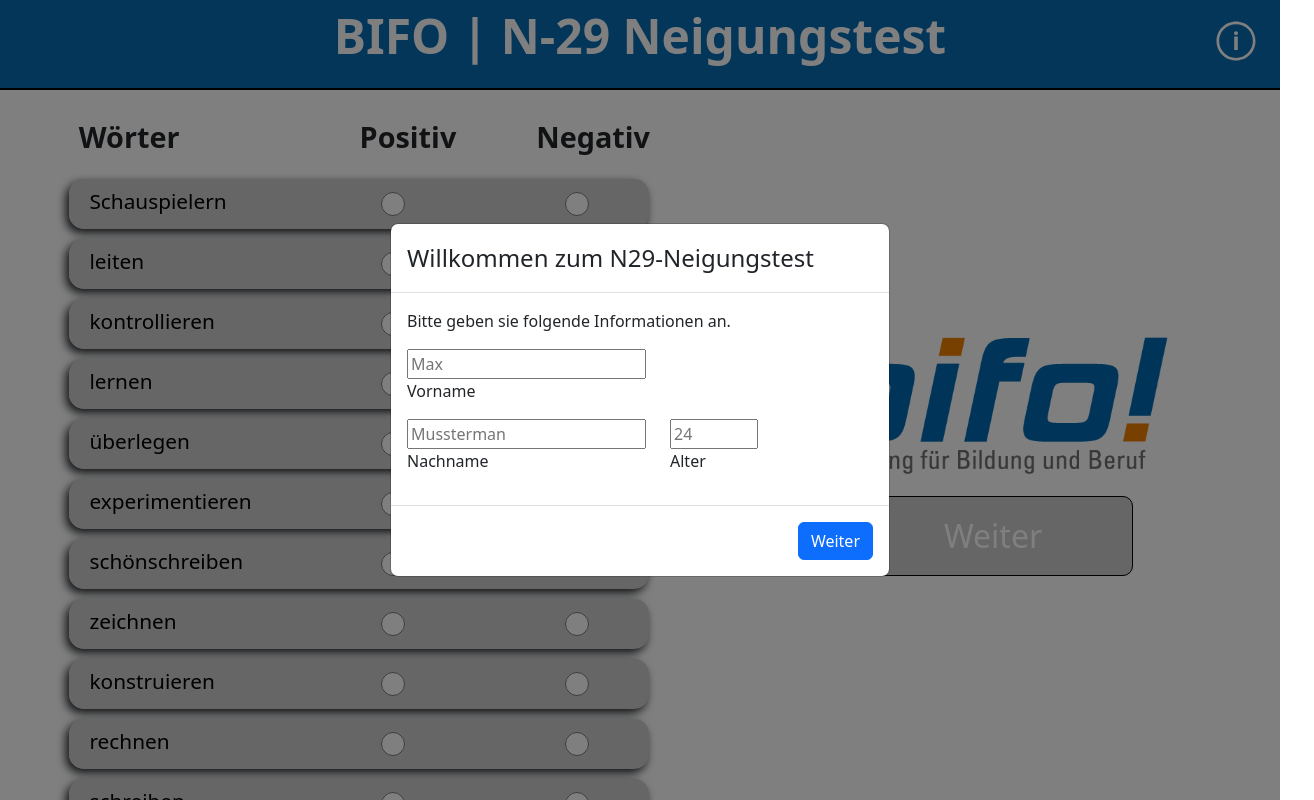
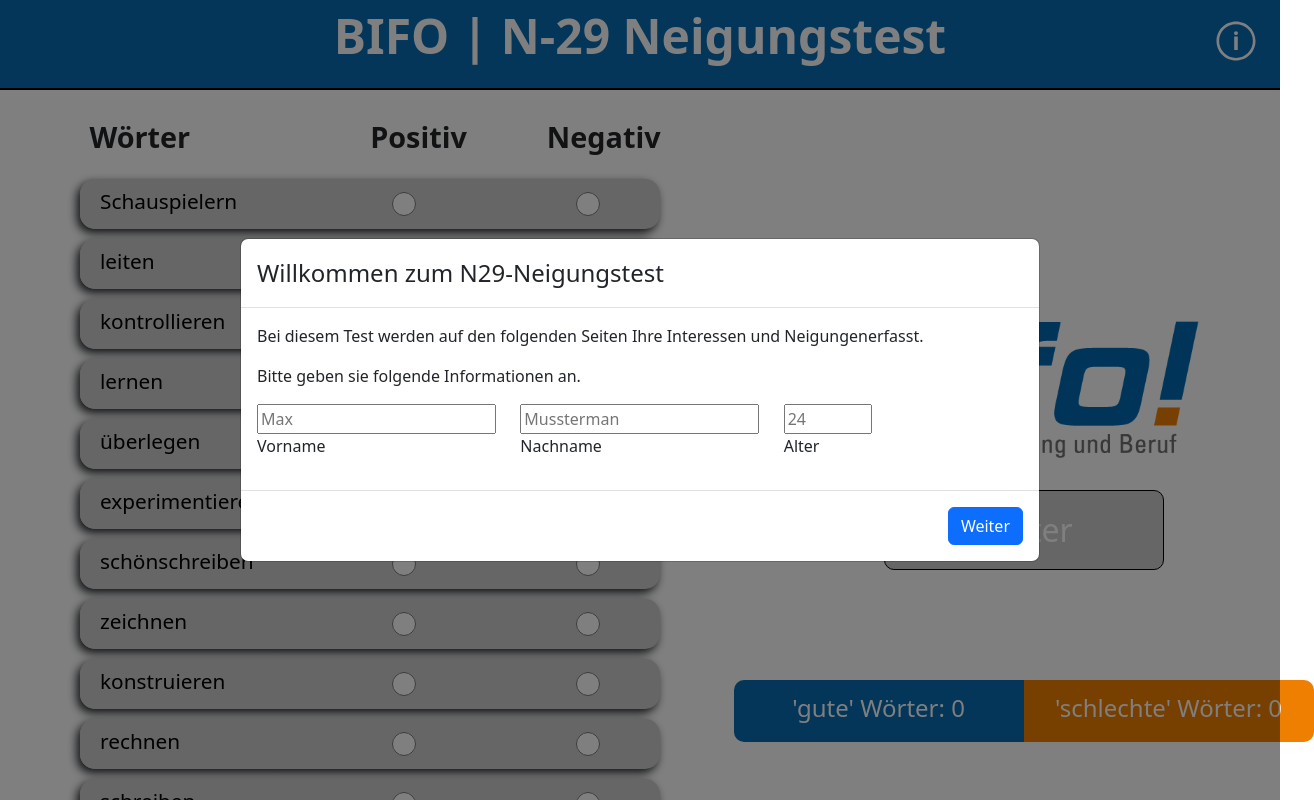
Before and after one commit to ErixXxYeas/MonkeyLab, a React (Create React App) app: page /N29 in a window 1280 px wide. Shown: the top 800 px of the page, 1314 px wide, since content can reach past the window. Built offline with nearby package versions, Linux system fonts and the light colour scheme.

Commit message:
DTCR - Added word indicators

```diff
--- a/src/Pages/AdminPage.js
+++ b/src/Pages/AdminPage.js
@@ -13,6 +13,9 @@ function AdminPage() {
   const navigateN29 = () => {
     navigate("/N29");
   };
+
+  //Kai sagt PDF in pfad Speichern damit leute darauf zugreifen können
+
   const HTMLselectionEvaluation = document.createElement("div");
   const HTMLwordsEvaluation = document.createElement("div");
   const createPdf = (selectionFragment, wordsFragment) => {
--- a/src/Pages/N-29_Test.js
+++ b/src/Pages/N-29_Test.js
@@ -30,7 +30,6 @@ function N29Test() {
   const [familyName, setFamilyName] = useState("");
   const [age, setAge] = useState(0);
   const [error, setError] = useState(true);
-
   const handleModalState = () => {
     setModalState(() => false);
   };
@@ -260,12 +259,18 @@ function N29Test() {
             onHide={handleModalState}
             centered={true}
             dialogClassName={css.modal}
+            size={"lg"}
             backdrop="static"
           >
             <Modal.Header>
               <Modal.Title>Willkommen zum N29-Neigungstest</Modal.Title>
             </Modal.Header>
             <Modal.Body>
+              <p>
+                {
+                  "Bei diesem Test werden auf den folgenden Seiten Ihre Interessen und Neigungenerfasst. "
+                }
+              </p>
               <p>{"Bitte geben sie folgende Informationen an."}</p>
               <div>
                 <Row>
@@ -313,13 +318,19 @@ function N29Test() {
               </div>
             </Modal.Footer>
           </Modal>
-          <Modal onHide={handleInfoModalState} show={infoModalState}>
-            {" "}
+          <Modal
+            onHide={handleInfoModalState}
+            show={infoModalState}
+            size={"xl"}
+          >
             <Modal.Header closeButton>
-              <Modal.Title>Modal heading</Modal.Title>
+              <Modal.Title>{"Information "}</Modal.Title>
             </Modal.Header>
+
             <Modal.Body>
-              Woohoo, you're reading this text in a modal!
+              Sie werden verschiedenen Tätigkeitsbegriffe sehen und ihre Aufgabe
+              sieht folgendermaßen aus: Bitte wählen Sie pro Seite 6 Begriffe,
+              die Sie interessieren diese erscheinen grün
             </Modal.Body>
             <Modal.Footer>
               <Button variant="secondary">Close</Button>
@@ -366,6 +377,14 @@ function N29Test() {
                 disabled={disabled}
               ></ButtonComp>
             </div>
+            <div className={css.wordsSelection}>
+              <div className={css.goodWords}>
+                <p>{"'gute' Wörter: " + chosenGoodSelection}</p>
+              </div>
+              <div className={css.badWords}>
+                <p>{"'schlechte' Wörter: " + chosenBadSelection}</p>
+              </div>
+            </div>
           </div>
         </div>
 
--- a/src/modules/N29.module.css
+++ b/src/modules/N29.module.css
@@ -25,12 +25,12 @@
   display: flex;
   flex-direction: column;
   align-items: center;
-  width: 49vw;
-  padding-right: 50px;
+  width: 580px;
   position: sticky;
   margin-top: 200px;
-  top: 42vh;
+  top: 40vh;
   height: fit-content;
+  padding-left: 150px;
 }
 
 .Header {
@@ -53,6 +53,7 @@
 }
 
 .button {
+  margin-top: 10px;
   width: 580px;
   height: 80px;
   background-color: rgb(0, 155, 0);
@@ -114,6 +115,32 @@
   color: red;
 }
 
+.goodWords {
+  background-color: #086cb4;
+  width: 50%;
+  color: white;
+  border-top-left-radius: 10px;
+  border-bottom-left-radius: 10px;
+  padding-top: 10px;
+}
+
+.badWords {
+  background-color: #ee7f00;
+  border-top-right-radius: 10px;
+  border-bottom-right-radius: 10px;
+  padding-top: 10px;
+  width: 50%;
+  color: white;
+}
+
+.wordsSelection {
+  margin-top: 10px;
+  display: flex;
+  width: 580px;
+  font-size: 1.5rem;
+  text-align: center;
+}
+
 .modalFooter {
   display: flex;
   justify-content: space-between;
```
